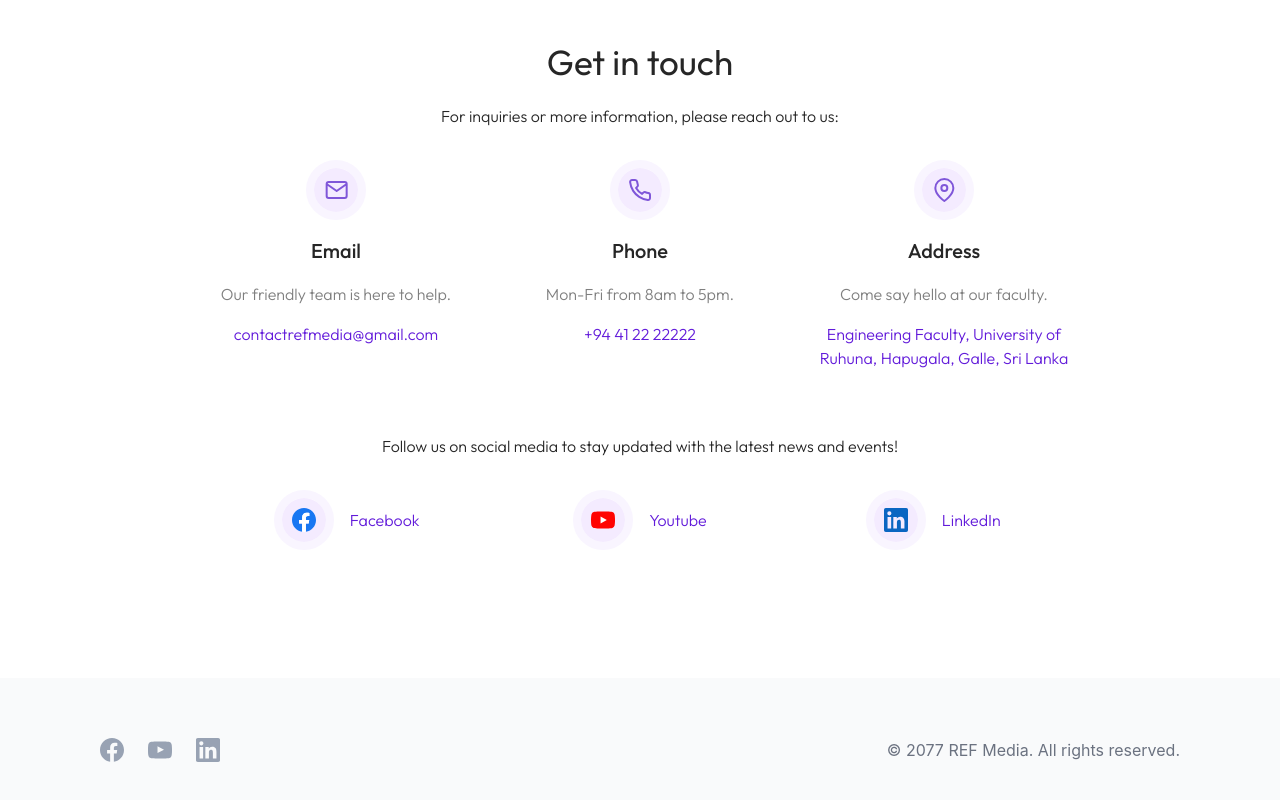
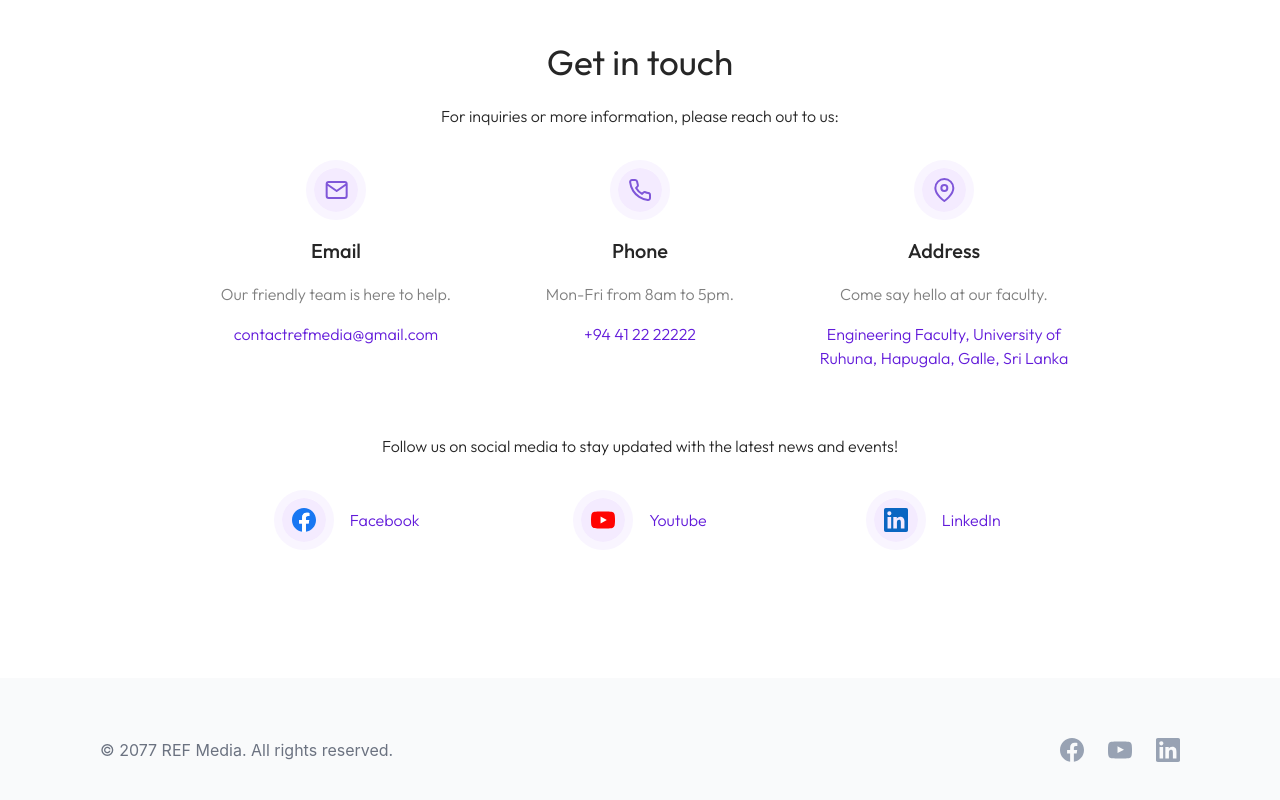
Before and after one commit to ThashmikaX/refmedia-site, a Next.js app: page / in a window 1280 px wide. Shown: the part 6123-6923 px from the top of the page. Built offline with nearby package versions, Linux system fonts and the light colour scheme; a web font is replaced by a local one.

Commit message:
chore: Update Footer component social media icons

```diff
--- a/src/components/Footer.tsx
+++ b/src/components/Footer.tsx
@@ -6,7 +6,7 @@ export default function Footer() {
   return (
     <div className="w-full py-8 bg-gray-50 flex-col justify-start items-center gap-16 inline-flex">
       <div className="self-stretch h-20 flex-col lg:px-[100px] justify-start items-start gap-16 flex">
-        <div className="self-stretch h-20 flex-col lg:flex-row justify-between items-center gap-8 flex lg:inline-flex">
+        <div className="self-stretch h-20 flex-col lg:flex-row justify-between items-center gap-8 flex lg:inline-flex lg:flex-row-reverse">
             <div className="justify-start items-center gap-6 inline-flex">
                 <a href={socialLinks[0].to}><img
                         className={"w-6 h-6 relative"}
```
